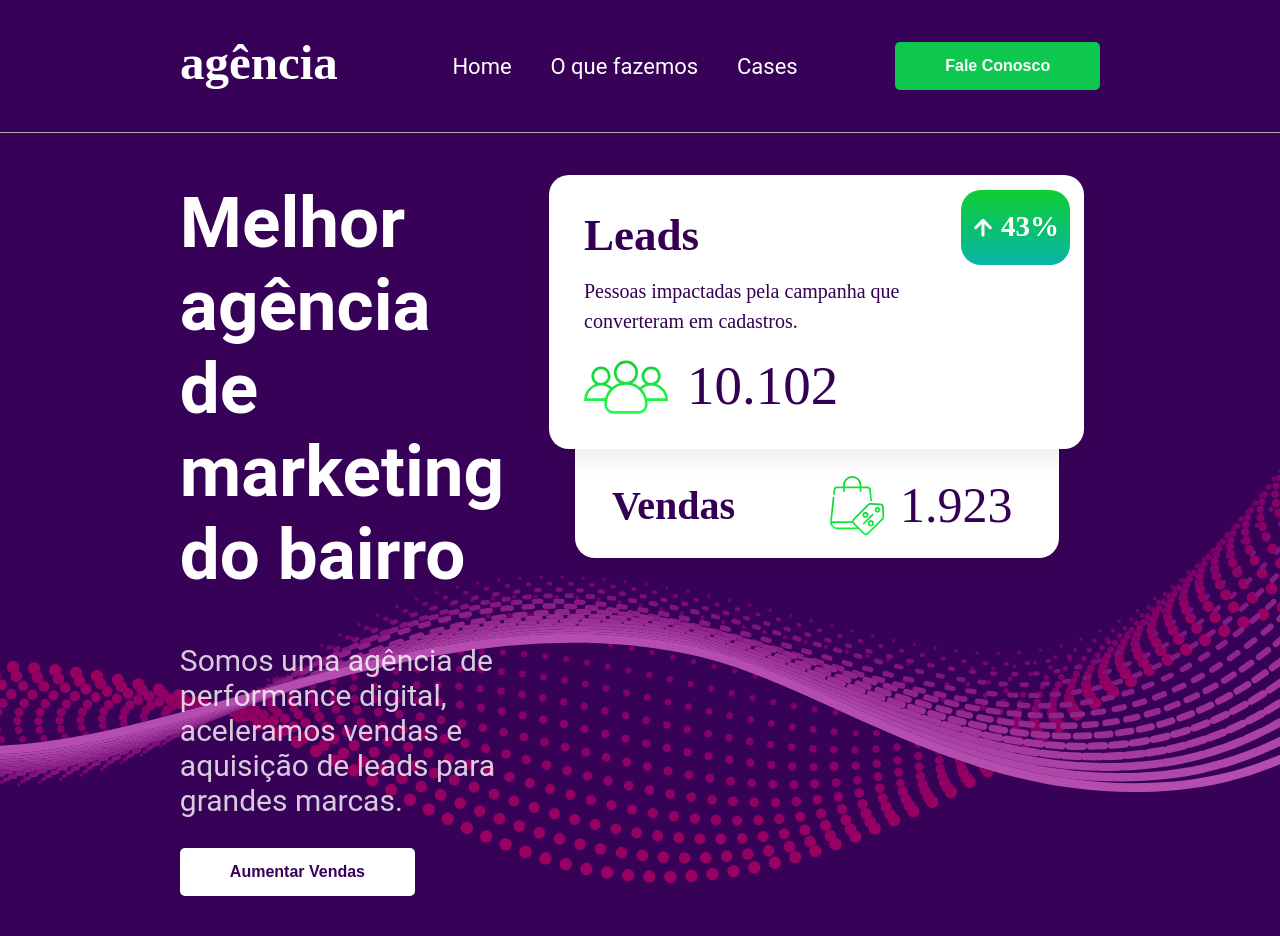
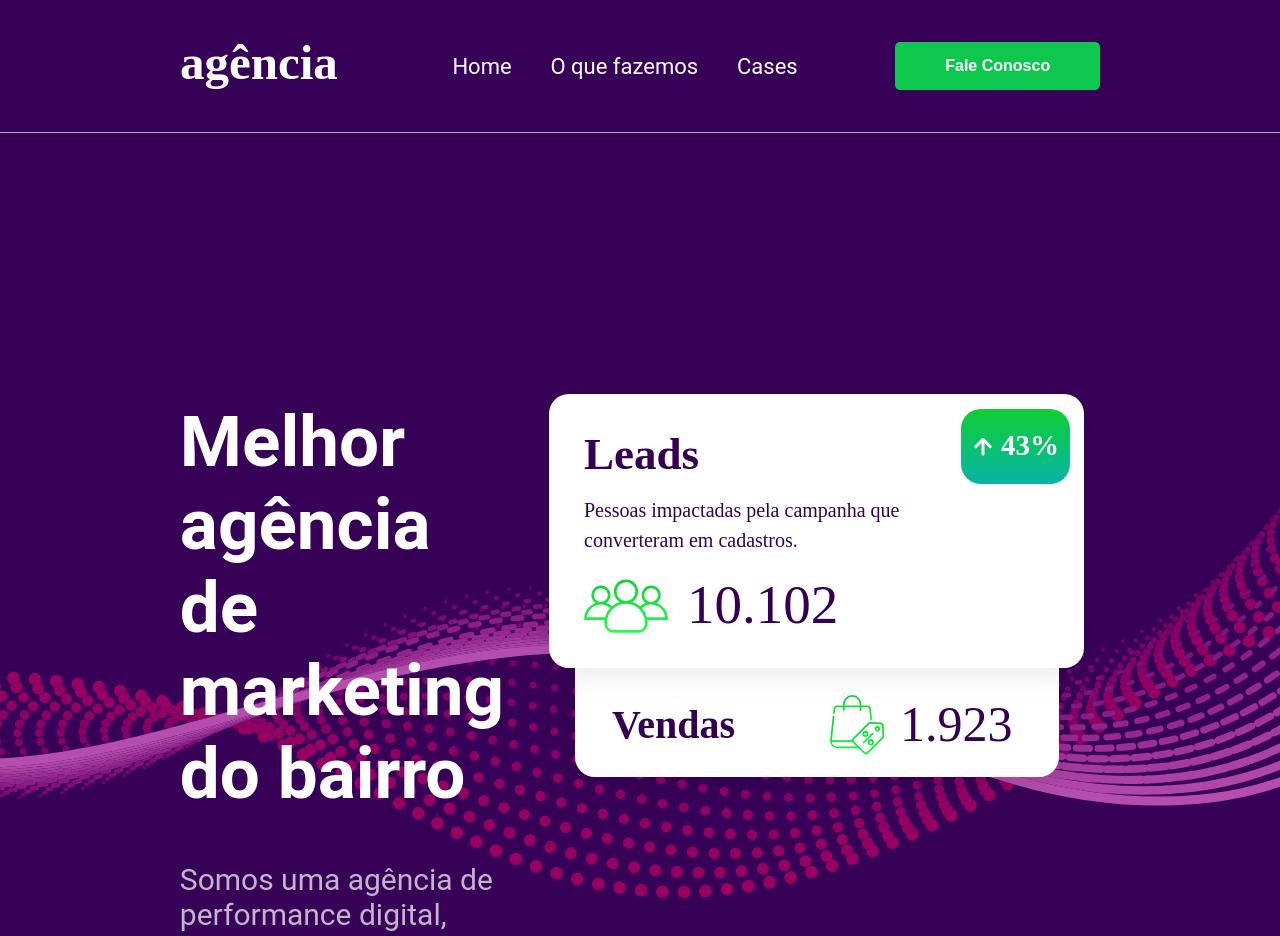
Before and after one commit to jeanramalho/landingpage, a Next.js app: page / in a window 1280 px wide. Shown: the top 936 px of the page. Built offline with nearby package versions, Linux system fonts and the light colour scheme.

Commit message:
Finaliza sessão welcome

```diff
--- a/components/welcome/welcome.module.scss
+++ b/components/welcome/welcome.module.scss
@@ -4,7 +4,9 @@
     @include Padding;
     height: 100vh;
     width: 100vw;
+    padding-top: 219px;
     background-repeat: no-repeat;
+    background-size: cover;
     background-image: url("/images/fundoWelcome.svg");
     display: grid;
     grid-template-columns: repeat(2, 1fr);
@@ -18,6 +20,10 @@
 
     p {
         font-size: 30px;
-        opacity: 0.8;
+        opacity: 0.7;
     }
 }
+
+.image {
+    text-align: end;
+}
```
